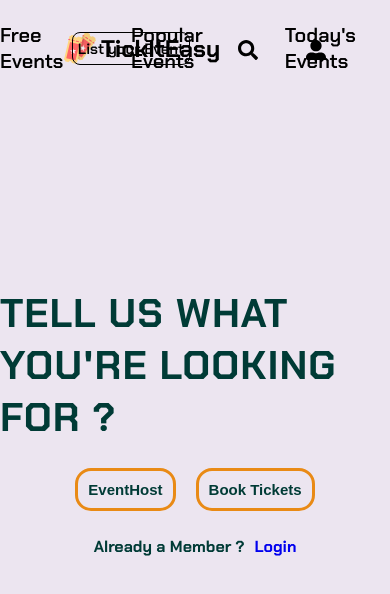
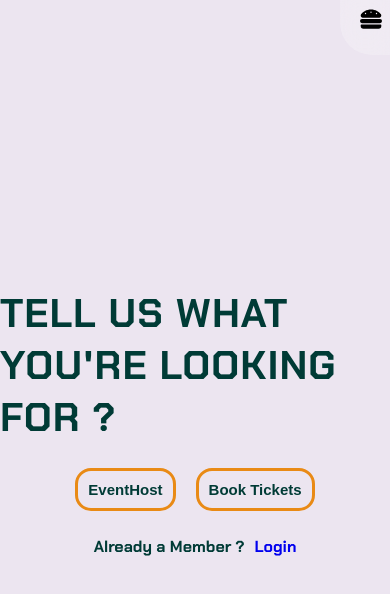
Before and after one commit to Chethan-b13/TickItEasy_Frontend, a React (Create React App) app: page /signup in a window 390 px wide. Shown: the top 594 px of the page. Built offline with nearby package versions, Linux system fonts and the light colour scheme.

Commit message:
responsive nav bar

```diff
--- a/src/Assests/Styles/auth.css
+++ b/src/Assests/Styles/auth.css
@@ -96,6 +96,7 @@ form p{
     padding: 6px;
     color: white;
     border-radius: 5px;
+    cursor: pointer;
 }
 
 .formContainer input{
--- a/src/Assests/Styles/carousel.css
+++ b/src/Assests/Styles/carousel.css
@@ -101,3 +101,10 @@
 .bookButton:hover{
     scale: 1.05;
 }
+
+
+@media screen and (max-width: 780px) {
+    .arrow svg{
+        font-size: 1.5rem;
+    }
+}
--- a/src/Assests/Styles/common.css
+++ b/src/Assests/Styles/common.css
@@ -10,7 +10,7 @@
     height: 6rem;
     display: flex;
     align-items: center;
-    justify-content: center;
+    justify-content: space-around;
     position: relative;
     z-index: 100;
 }
@@ -20,8 +20,8 @@
     justify-content: center;
     align-items: center;
     gap: 5px;
-    position: absolute;
-    left: 4rem;
+    /* position: absolute;
+    left: 4rem; */
 }
 
 .navBar .logo img{
@@ -40,10 +40,10 @@
     gap: 3rem;
 }
 
-.rightItems{
+/* .rightItems{
     position: absolute;
     right: 4rem;
-}
+} */
 
 .rightItems svg{
     margin-top: 10px;
@@ -142,6 +142,10 @@
     font-size: 15px;
 }
 
+.menuIcon{
+    display: none;
+}
+
 @keyframes rotate {
     0%{
         transform: rotate(0deg);
@@ -176,3 +180,100 @@
         background-color: #6e6e6e4f;
     }
 }
+
+
+@media screen and (max-width: 780px) {
+    .menuIcon{
+        display: block;
+        position: absolute;
+        right: 0;
+        top: 0;
+        padding: 8px 8px 20px 20px;
+        background: rgba(255, 255, 255, 0.23);
+        backdrop-filter: blur(20px);
+        -webkit-backdrop-filter: blur(20px);
+        z-index: 999;
+        border-bottom-left-radius: 2rem;
+        transition: all .3s ease-in;
+    }
+
+    .menuIcon svg{
+        font-size: 22px;
+        /* animation: popup .8s ease-in-out; */
+
+    }
+    .navBar{
+        /* width: 80%; */
+        flex-direction: column;
+        gap: 1.5rem;
+        /* height: 100%; */
+        background: rgba(255, 255, 255, 0.23);
+        backdrop-filter: blur(20px);
+        -webkit-backdrop-filter: blur(20px);
+        position: absolute;
+        right: 0;
+        top: 0;
+        padding: 2rem 0;
+        align-items: flex-end;
+        justify-content: flex-start;
+        transition: all .8s ease-in-out;
+        transform-origin: top right;
+        overflow: hidden;
+    }
+
+    .navBar__hidden{
+        width: 0;
+        height: 0;
+        border-bottom-left-radius: 50rem;
+    }
+
+    .navBar__visible{
+        width: 100%;
+        height: 100%;
+    }
+
+    .navBar > *{
+        padding-bottom: 10px;
+        border-bottom: 1px solid rgb(0, 0, 0);
+        width: 100%;
+        opacity: 1;
+        /* animation: popup 1.2s ease-in-out; */
+    }
+
+    .navigationItems{
+        flex-direction: column;
+        gap: 10px;
+        /* align-items: flex-end; */
+    }
+
+    .navBar .rightItems{
+        flex-direction: row;
+    }
+
+    .navigationItems li a{
+        font-size: 15px;
+    }
+
+}
+
+@keyframes swipefromtop {
+    0%{
+        width: 0;
+        height: 0;
+        border-bottom-left-radius: 20rem;
+    }
+    100%{
+        width: 100%;
+        height: 100%;
+        border-bottom-left-radius: 0;
+    }
+}
+
+@keyframes popup {
+    0%{
+        opacity: 0;
+    }
+    100%{
+        opacity: 1;
+    }
+}
--- a/src/Assests/Styles/content.css
+++ b/src/Assests/Styles/content.css
@@ -129,3 +129,22 @@
     color: white;
     background-color: var(--secondary_purple);
 }
+
+@media screen and (max-width: 780px) {
+    .Container{
+        margin: auto;
+    }
+
+    .col{
+        width: 50%;
+        height: auto;
+    }
+
+    .col svg{
+        font-size: 2rem;
+    }
+
+    .col h3{
+        font-size: 15px;
+    }
+}
--- a/src/Components/Common/Navbar.js
+++ b/src/Components/Common/Navbar.js
@@ -1,21 +1,29 @@
 import React, { useContext, useState } from 'react';
-import { FaSearch, FaUserAlt } from 'react-icons/fa';
+import { FaHamburger, FaSearch, FaUserAlt } from 'react-icons/fa';
 import { useDispatch } from 'react-redux';
 import { Link } from 'react-router-dom';
 import logo from '../../Assests/Images/tickets.png';
 import '../../Assests/Styles/common.css';
 import { HomeData } from '../Pages/Home';
 import { logout } from '../ReduxStores/authSlice';
+import { IoMdCloseCircle } from 'react-icons/io';
 
 
 const Navbar = () => {
   const homedata = useContext(HomeData);
   const [showDropDown, setshowDropDown] = useState(false);
+  const [menuOpen, setmenuOpen] = useState(false)
   const dropDown= ()=>{
     setshowDropDown(!showDropDown);
   }
   return (
-    <div className="navBar">
+    <>
+    <div className="menuIcon" style={{background: menuOpen && "none", backdropFilter:  menuOpen && "none"}} onClick={()=>{setmenuOpen(!menuOpen)}}>
+      {
+        !menuOpen ? <FaHamburger /> : <IoMdCloseCircle />
+      }
+    </div>
+    <div className={`navBar ${menuOpen ? "navBar__visible" : "navBar__hidden"}`}>
         <Link to='/' className="logo">
           <img src={logo} alt="tickit Easy" />
           <h2>TickItEasy</h2>
@@ -34,6 +42,7 @@ const Navbar = () => {
         </ul>
         <DropDownMenu show={showDropDown} user={homedata?.User} />
     </div>
+    </>
   )
 }
 
--- a/src/Components/Pages/Auth/Form.js
+++ b/src/Components/Pages/Auth/Form.js
@@ -1,10 +1,10 @@
 import React,{createContext, useContext,useState} from 'react'
 import {FcGoogle} from 'react-icons/fc'
 import {useForm} from 'react-hook-form';
-import * as yup from 'yup'
+// import * as yup from 'yup'
 import {yupResolver} from '@hookform/resolvers/yup'
 import illustration from '../../../Assests/Images/login.svg'
-import { FaSignInAlt ,FaFacebookF,FaEye , FaEyeSlash} from 'react-icons/fa';
+import { FaSignInAlt,FaEye , FaEyeSlash} from 'react-icons/fa';
 import { AlreadyMemberOrNot } from './UserAccountForm';
 import { useDispatch, useSelector } from 'react-redux';
 import { login } from '../../ReduxStores/authSlice';
@@ -18,10 +18,9 @@ const formContext = createContext();
 export const UserAuthForm = (props) => {
     const dispatch = useDispatch();
     const [Custom_message, setCustom_message] = useState(null)
-    let schema;
+    let schema = props.name==='Signup'? SignupSchema : LoginSchema;
     const [loading, setloading] = useState(false)
     const isAuthenticated = useSelector((state)=>state.auth.isAuthenticated)
-    {props.name==='Signup'? schema = SignupSchema : schema = LoginSchema}
 
     const {register , handleSubmit, formState:{errors}} = useForm({
       resolver: yupResolver(schema),
@@ -69,7 +68,7 @@ export const UserAuthForm = (props) => {
           <h1>{props.name} <span><FaSignInAlt/></span> </h1>
           <div className="SocialIcons">
             <h6>Google <FcGoogle /></h6>
-            <h6>facebook <FaFacebookF /></h6>
+            {/* <h6>facebook <FaFacebookF /></h6> */}
           </div>
           <form onSubmit={handleSubmit(onSubmit)} method="post">
             <p>{errors[Object.keys(errors)[0]]?.message || Custom_message }</p>
```
